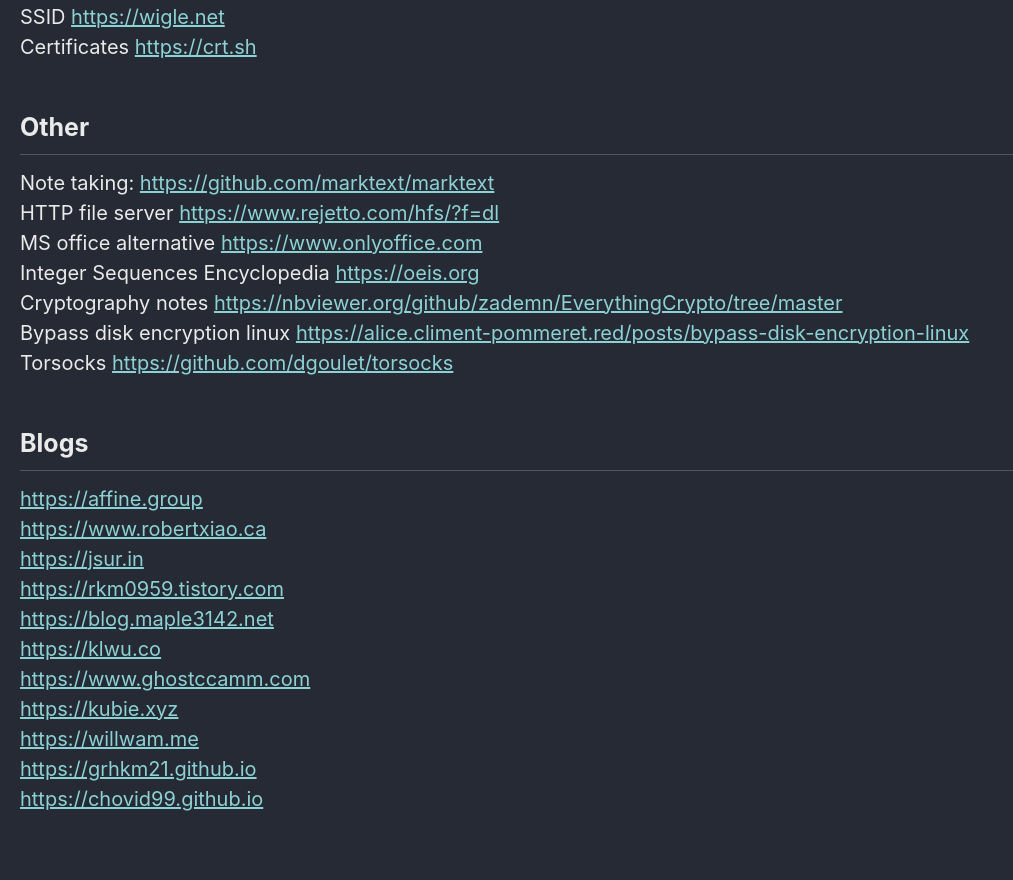
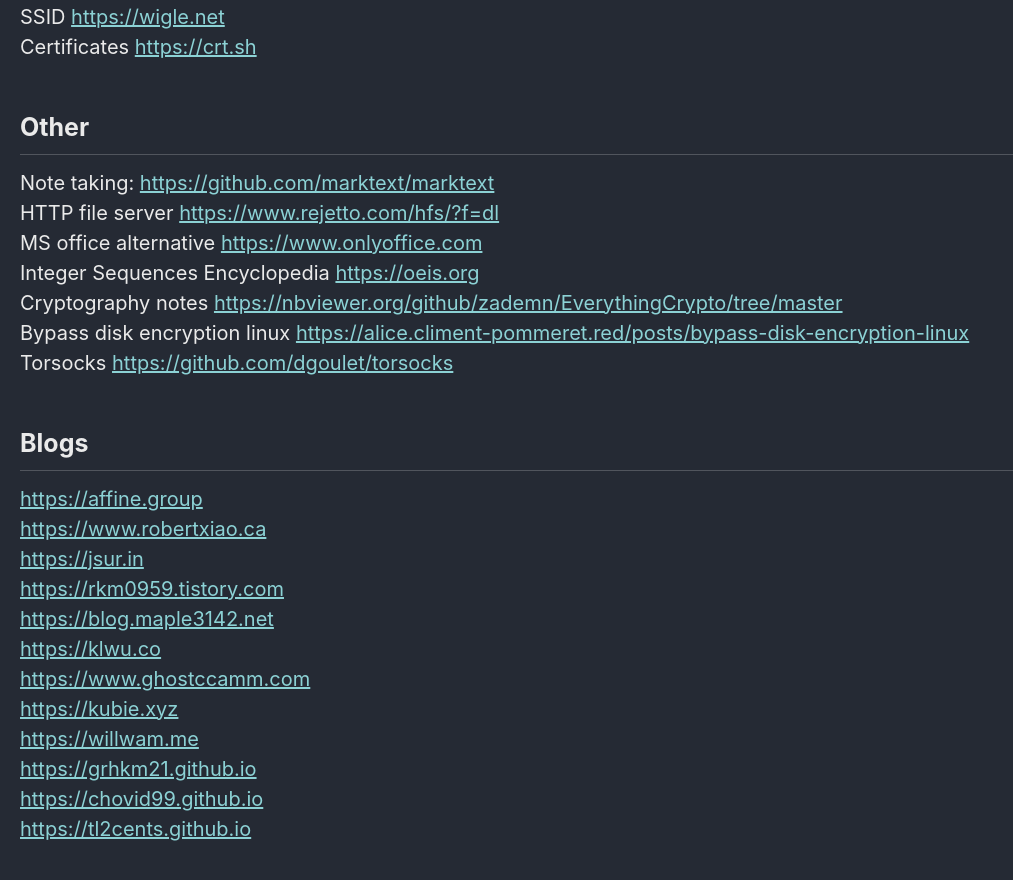
Before and after one commit to Connor-McCartney/Connor-McCartney.github.io, a Jekyll site: the page built from _pages/misc/resources.md, in a window 1280 px wide and 900 px high, scrolled down 1336 px. Shown: the top 880 px of the window, without its empty margins (0-1013 px from the left). Built offline with Jekyll 4.4.1, drawn with Linux system fonts in a browser that asks for light colours; cached includes are drawn as plain includes.

Commit message:
Update resources.md

```diff
--- a/_pages/misc/resources.md
+++ b/_pages/misc/resources.md
@@ -65,3 +65,4 @@ Torsocks <https://github.com/dgoulet/torsocks>
 <https://willwam.me> <br>
 <https://grhkm21.github.io> <br>
 <https://chovid99.github.io> <br>
+<https://tl2cents.github.io> <br>
```
